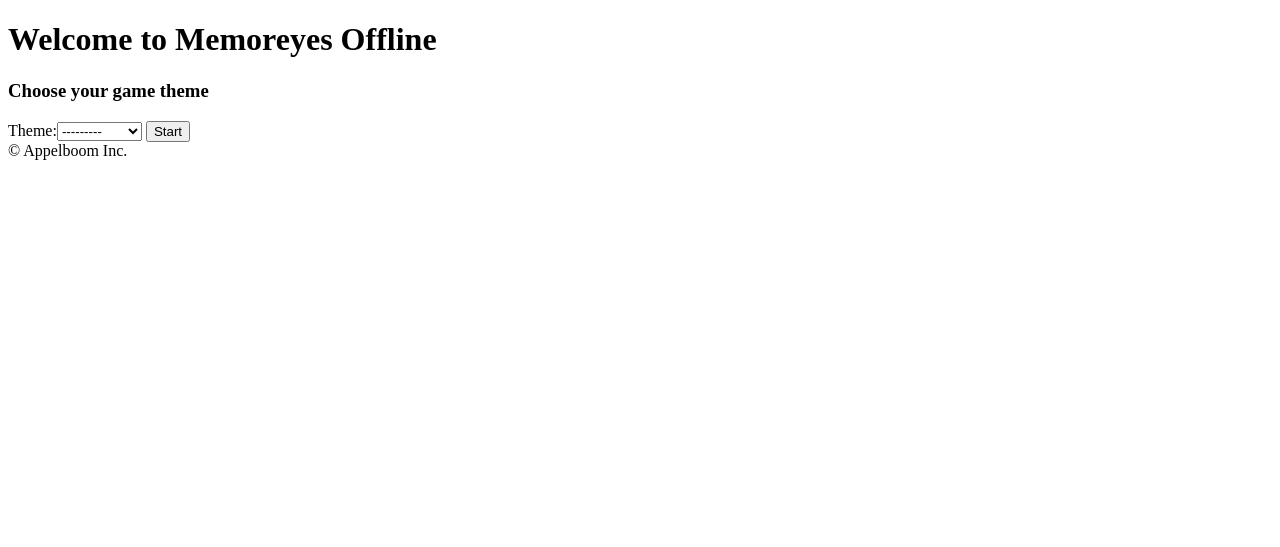
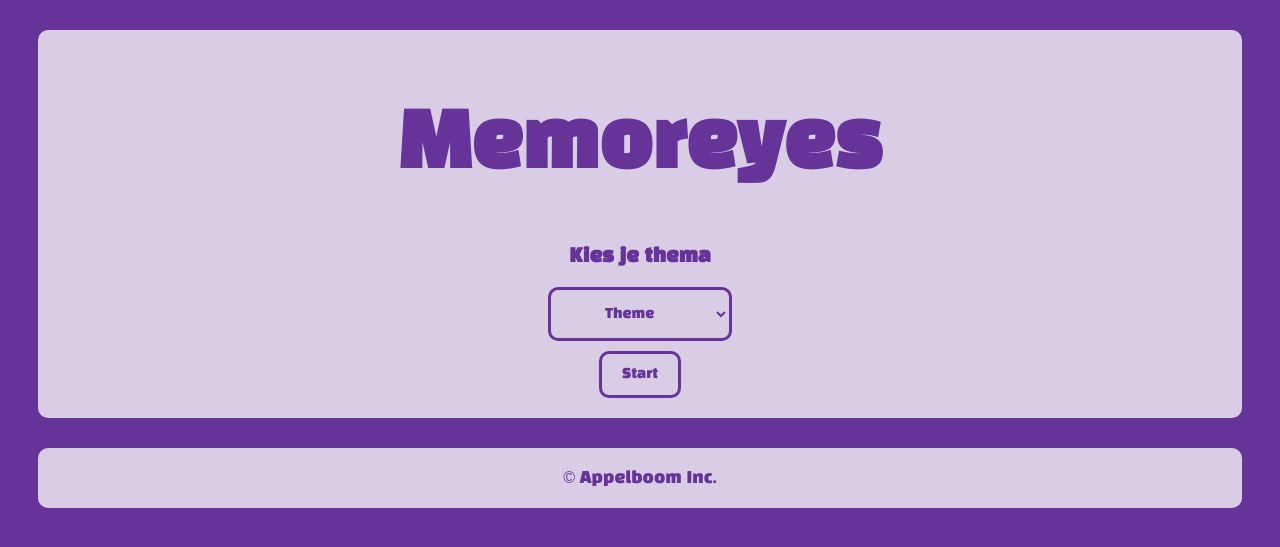
Before and after one commit to RafayelGardishyan/Memorears, a Django app: page /offline-beta/ in a window 1280 px wide. Shown: the top 547 px of the page. Run offline with Django 3.2, Linux system fonts and the light colour scheme; data comes from the database, SQL or seed files in the repository; both versions use the stored data as it was after the commit.

Commit message:
Style update

```diff
--- a/standalone_game/forms.py
+++ b/standalone_game/forms.py
@@ -6,4 +6,4 @@
          return obj.name
 
 class ThemeForm(forms.Form):
-    theme = ThemeChoiceField(Theme.objects.all().exclude(name='Covers'), label='Theme', required=True)
+    theme = ThemeChoiceField(Theme.objects.all().exclude(name='Covers').exclude(name='SiteAssets'), label='', required=True)
--- a/standalone_game/templates/offline/index.html
+++ b/standalone_game/templates/offline/index.html
@@ -3,16 +3,85 @@
 <head>
   <meta charset="UTF-8">
   <title>Memoreyes</title>
+  <link href="https://fonts.googleapis.com/css?family=Black+Han+Sans" rel="stylesheet">
+  <style>
+  *{
+  font-family: 'Black Han Sans', sans-serif;
+  }
+  body{
+    /*background: url("/media/images/gardient-bg.jpg") no-repeat center center fixed;*/
+    background-color: rebeccapurple;
+    -webkit-background-size: cover;
+    -moz-background-size: cover;
+    -o-background-size: cover;
+    background-size: cover;
+  }
+  .content{
+  text-align: center;
+  background-color: rgba(255,255,255, 0.75);
+  border-radius: 10px;
+  padding: 20px;
+  margin: 30px;
+  }
+  select {
+    padding: 16px 50px;
+    border-radius: 10px;
+    border: solid rebeccapurple;
+    background-color: rgba(255,255,255,0.0);
+    margin-bottom: 10px;
+    color: rebeccapurple;
+}
+
+input[type=submit] {
+    background-color: rgba(255,255,255, 0.0);
+    color: rebeccapurple;
+    padding: 12px 20px;
+    border: solid rebeccapurple;
+    border-radius: 10px;
+    cursor: pointer;
+}
+.grad1 {
+    background: red;
+    background: -webkit-linear-gradient(left, orange , yellow, green, blue, violet);
+    background: -o-linear-gradient(right, orange, yellow, green, blue, violet);
+    background: -moz-linear-gradient(right, orange, yellow, green, blue, violet);
+    background: linear-gradient(to right, orange , yellow, green, blue, violet);
+    -webkit-background-clip: text;
+    -webkit-text-fill-color: transparent;
+}
+.grad2 {
+    background: red;
+    background: -webkit-linear-gradient(left, #cb8200 , #ff4d30);
+    background: -o-linear-gradient(right, #cb8200, #ff2623);
+    background: -moz-linear-gradient(right, #cb8200, #ff2623);
+    background: linear-gradient(to right, #cb8200 , #ff2623);
+    -webkit-background-clip: text;
+    -webkit-text-fill-color: transparent;
+}
+h1{
+font-size: 75px;
+}
+.rebecca{
+color: rebeccapurple;
+}
+
+footer{
+color: rebeccapurple;
+}
+</style>
 </head>
 <body>
-<h1>Welcome to Memoreyes Offline</h1>
-<h3>Choose your game theme</h3>
+<div class="content">
+    <h1 class="rebecca">Memoreyes</h1>
+    <h3 class="rebecca">Kies je thema</h3>
     <form action="/offline-beta/game" method="post">
         {{ errors }}
         {% csrf_token %}
         {{ form }}
+        <br>
         <input type="submit" value="Start" />
     </form>
-<footer>© Appelboom Inc.</footer>
+</div>
+<footer class="content">© Appelboom Inc.</footer>
 </body>
 </html>
--- a/standalone_game/views.py
+++ b/standalone_game/views.py
@@ -3,7 +3,7 @@
 from images.models import Image, Theme
 # Create your views here.
 def index(request):
-    return render(request, 'offline/index.html', {'form': ThemeForm()})
+    return render(request, 'offline/index.html', {'form': ThemeForm(initial={'theme': Theme.objects.get(name="Theme")})})
 
 def game(request):
     if request.method == 'POST':
```
Also changed, not shown: standalone_game/templates/offline/game.html (+80 -11 lines), db.sqlite3. Lines whose indentation alone changed are shown as unchanged.
